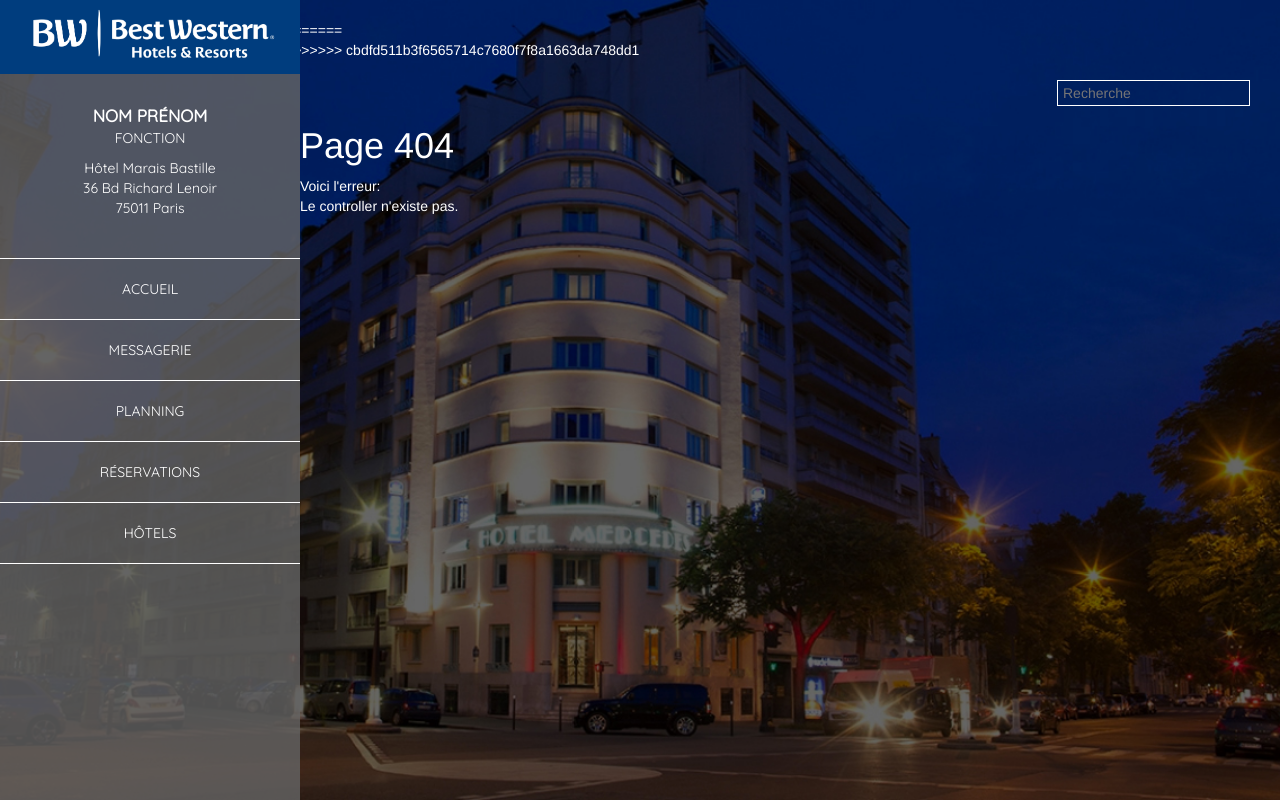
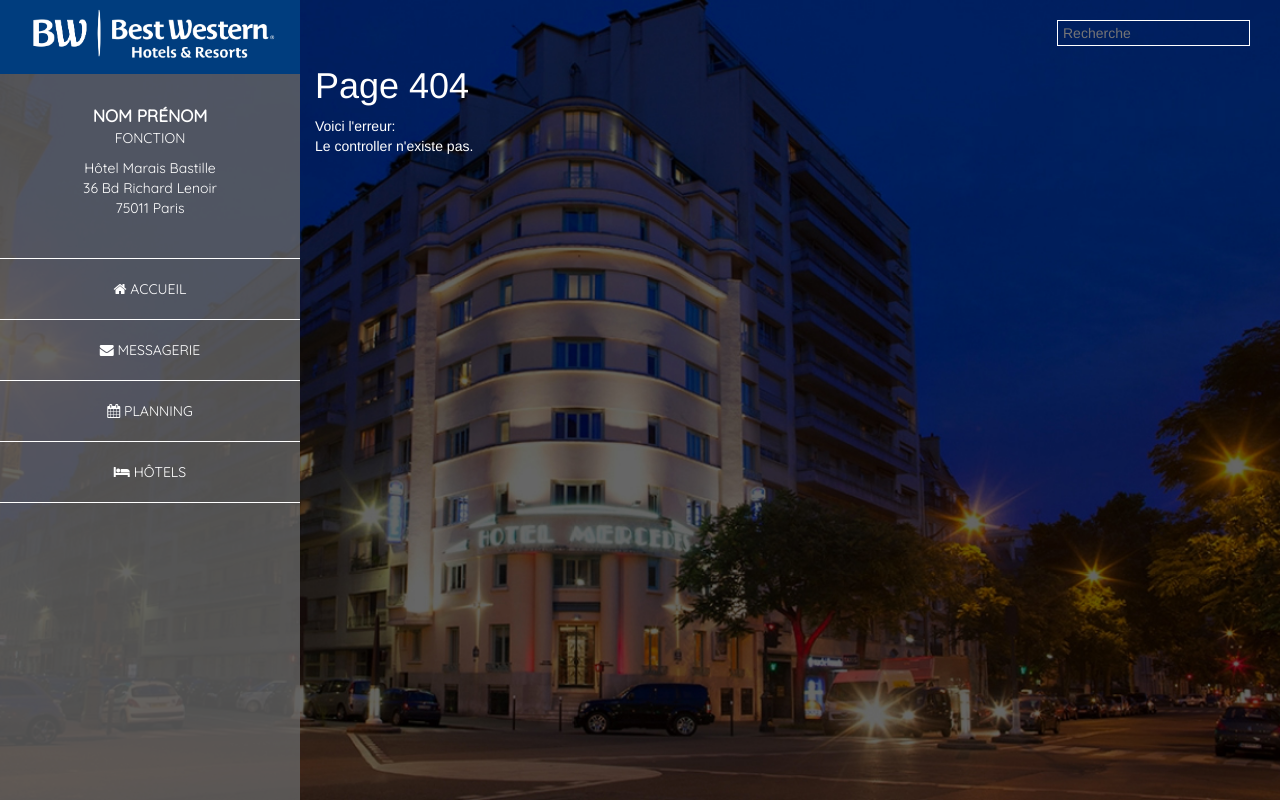
Before and after one commit to ThomasG17/bestwester-community, a PHP site: page /www/ in a window 1280 px wide. Run offline with PHP 8.4, Linux system fonts and the light colour scheme; some libraries are stand-ins or nearby versions.

Commit message:
finalisation de la page d'accueil (index.php)

```diff
--- a/public/css/main.css
+++ b/public/css/main.css
@@ -35,6 +35,16 @@ ul {
 	padding: 0;
 }
 
+textarea {
+	color: #000;
+	resize: none;
+}
+
+textarea:hover,
+textarea:focus {
+	outline: none;
+}
+
 input:hover,
 input:focus {
 	outline: none;
@@ -57,6 +67,7 @@ input:focus {
     width: auto;
     height: 74px;
     background-size: 100%;
+    margin: 0;
 }
 
 #header .user-informations {
@@ -80,28 +91,37 @@ input:focus {
 	margin-top: 10px;
 }
 
-#header #main-nav ul {
+#header #main-nav,
+#header #responsive-main-nav {
 	margin-top: 40px;
 }
 
-#header #main-nav ul li {
+#header #responsive-main-nav {
+	display: none;
+}
+
+#header #main-nav li,
+#header #responsive-main-nav li {
 	border-top: 1px solid #fff;
 	padding: 20px;
 }
 
-#header #main-nav ul li:hover {
+#header #main-nav li:hover,
+#header #responsive-main-nav li:hover {
 	background: #fff;
 }
 
-#header #main-nav ul li:hover a {
-	color: #000;
+#header #main-nav li:hover a,
+#header #responsive-main-nav li:hover a {
+	color: #003d7e;
 }
 
-#header #main-nav ul li:last-child {
+#header #main-nav li:last-child,
+#header #responsive-main-nav li:last-child {
 	border-bottom: 1px solid #fff;
 }
 
-#header #main-nav ul li a {
+#header #main-nav li a {
 	font-family: 'Quicksand', Arial, sans-serif;
 	text-transform: uppercase;
 	text-align: center;
@@ -109,8 +129,15 @@ input:focus {
 	color: #fff;
 }
 
+#header #responsive-main-nav li a {
+	font-size: 20px;
+	text-align: center;
+	display: block;
+	color: #fff;
+}
+
 .content {
-	padding-left: 285px;
+	padding-left: 300px;
 }
 
 .content #search {
@@ -124,25 +151,3 @@ input:focus {
 	color: #fff;
 	padding: 2px 5px;
 }
-
-@media screen and (max-width: 750px) {
-
-    #header {
-        background: #003d7e;
-        width: 100px;
-    }
-
-    #header .header-brand {
-    	background: url("../../public/images/responsive-brand.jpg") center center no-repeat;
-    	background-size: 55%;
-    	height: 65px;
-    }
-
-    #header .user-informations {
-    	display: none;
-    }
-
-	#content {
-		padding-left:300px;
-	}
-}
--- /dev/null
+++ b/public/css/media-queries.css
@@ -0,0 +1,34 @@
+@media screen and (max-width: 750px) {
+
+    #header {
+        background: #003d7e;
+        width: 100px;
+    }
+
+    #header #main-nav {
+        display: none;
+    }
+
+    #header #responsive-main-nav {
+        display: block;
+    }
+
+    #header .header-brand {
+    	background: url("../../public/images/responsive-brand.jpg") center center no-repeat;
+    	background-size: 55%;
+    	height: 65px;
+    }
+
+    #header .user-informations {
+    	display: none;
+    }
+
+	.content {
+		padding-left: 100px;
+	}
+
+	#messages .message img {
+		position: inherit;
+		width: auto;
+	}
+}
--- a/views/layout.php
+++ b/views/layout.php
@@ -9,6 +9,7 @@
 
     <link rel="stylesheet" href="/public/css/main.css">
     <link rel="stylesheet" href="/public/css/style.css">
+    <link rel="stylesheet" href="/public/css/media-queries.css">
     <link rel="stylesheet" href="/public/css/tpl/home.css">
 
     <link rel="stylesheet" href="https://maxcdn.bootstrapcdn.com/font-awesome/4.5.0/css/font-awesome.min.css">
@@ -21,7 +22,7 @@
 
 <body>
     <header id="header">
-            <div class="header-brand"></div>
+        <h1 class="header-brand"></h1>
         <div class="user-informations">
             <p class="name">Nom prénom</p>
             <p class="statut">Fonction</p>
@@ -33,20 +34,24 @@
 
         <nav id="main-nav">
             <ul>
-                    <li><a href="javascript:void(0);" title="Accueil">Accueil</a></li>
-                    <li><a href="javascript:void(0);" title="Messagerie">Messagerie</a></li>
-                    <li><a href="javascript:void(0);" title="Planning">Planning</a></li>
-                    <li><a href="javascript:void(0);" title="Réservations">Réservations</a></li>
-                    <li><a href="javascript:void(0);" title="Hôtels">Hôtels</a></li>
+                <li><a href="javascript:void(0);" title="Accueil"><i class="fa fa-home"></i> Accueil</a></li>
+                <li><a href="javascript:void(0);" title="Messagerie"><i class="fa fa-envelope"></i> Messagerie</a></li>
+                <li><a href="javascript:void(0);" title="Planning"><i class="fa fa-calendar"></i> Planning</a></li>
+                <li><a href="javascript:void(0);" title="Hôtels"><i class="fa fa-bed"></i> Hôtels</a></li>
+            </ul>
+        </nav>
+
+        <nav id="responsive-main-nav">
+            <ul>
+                <li><a href="javascript:void(0);" title="Accueil"><i class="fa fa-home"></i></a></li>
+                <li><a href="javascript:void(0);" title="Messagerie"><i class="fa fa-envelope"></i></a></li>
+                <li><a href="javascript:void(0);" title="Planning"><i class="fa fa-calendar"></i></a></li>
+                <li><a href="javascript:void(0);" title="Planning"><i class="fa fa-bed"></i></a></li>
             </ul>
         </nav>
     </header>
 
-<<<<<<< HEAD
     <div class="content">
-=======
-    <div id="contenu">
->>>>>>> cbdfd511b3f6565714c7680f7f8a1663da748dd1
         <div class="container-fluid">
             <div class="row">
                 <form method="search" id="search">
```
Also changed, not shown: public/css/tpl/home.css (+72 -10 lines), views/index.php (+36 -13 lines), public/images/hostel-picture.jpg (added), public/images/map.png (added). Lines whose indentation alone changed are shown as unchanged.
